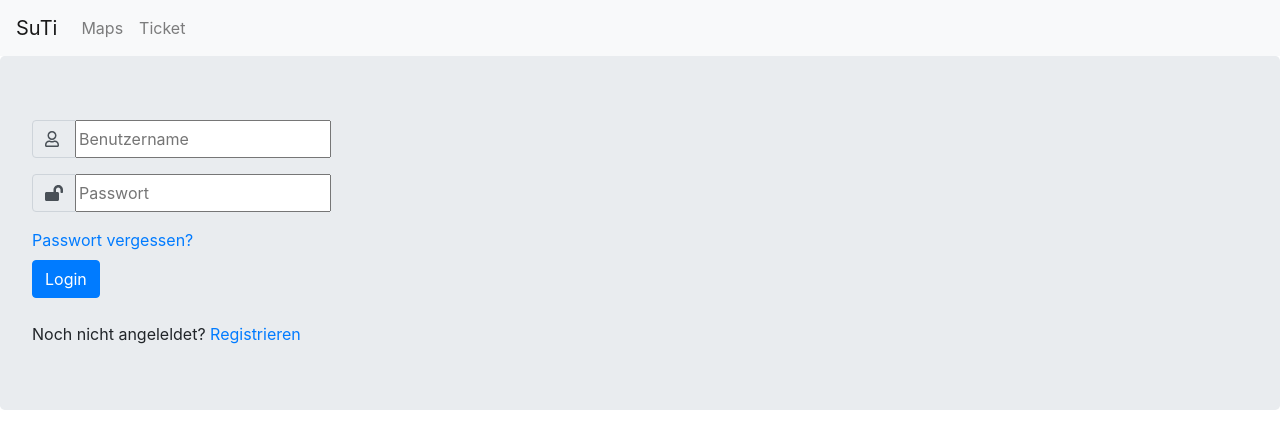
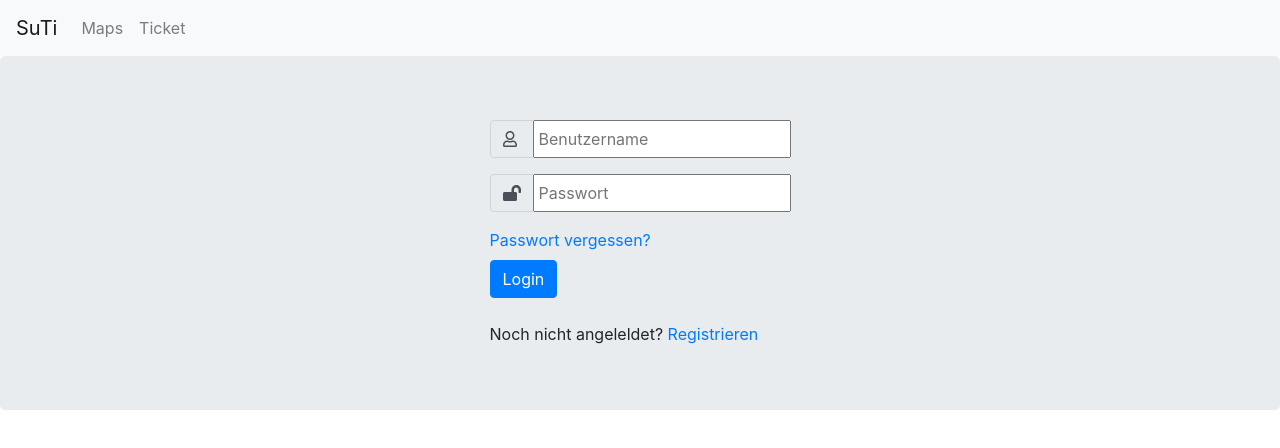
Before and after one commit to SuTi-SupermarketTicketsystem/SuTi-Frontend, an Angular app: page /login in a window 1280 px wide. Shown: the top 448 px of the page. Built offline with nearby package versions, Linux system fonts and the light colour scheme.

Commit message:
centered login form

```diff
--- a/src/app/login/login.component.html
+++ b/src/app/login/login.component.html
@@ -1,10 +1,11 @@
+<div class="d-flex justify-content-center">
   <div>
     <form>
       <!--    User Name-->
       <div class="input-group mb-3">
         <div class="input-group-prepend">
           <span class="input-group-text pr-3"><fa-icon [icon]="faUser"></fa-icon></span></div>
-      <input type="text" placeholder="Benutzername"/>
+        <input class="pl-1" type="text" placeholder="Benutzername"/>
       </div>
 
 
@@ -12,10 +13,10 @@
       <div class="input-group mb-3">
         <div class="input-group-prepend">
           <span class="input-group-text"><fa-icon [icon]="faLockOpen"></fa-icon></span></div>
-      <input type="password" placeholder="Passwort"/>
+        <input class="pl-1" type="password" placeholder="Passwort"/>
       </div>
 
-    <a href="">Passwort vergessen?</a>
+      <a href="" class="">Passwort vergessen?</a>
       <br>
       <!--    Submit-->
       <button type="submit" class="btn btn-primary mt-2"  [routerLink]="'/maps'">Login</button>
@@ -24,8 +25,9 @@
 
     <br>
     <!--  Register-->
-  <div>
     Noch nicht angeleldet?
     <a href="">Registrieren</a>
   </div>
+
+
 </div>
```
Lines whose indentation alone changed are shown as unchanged.
